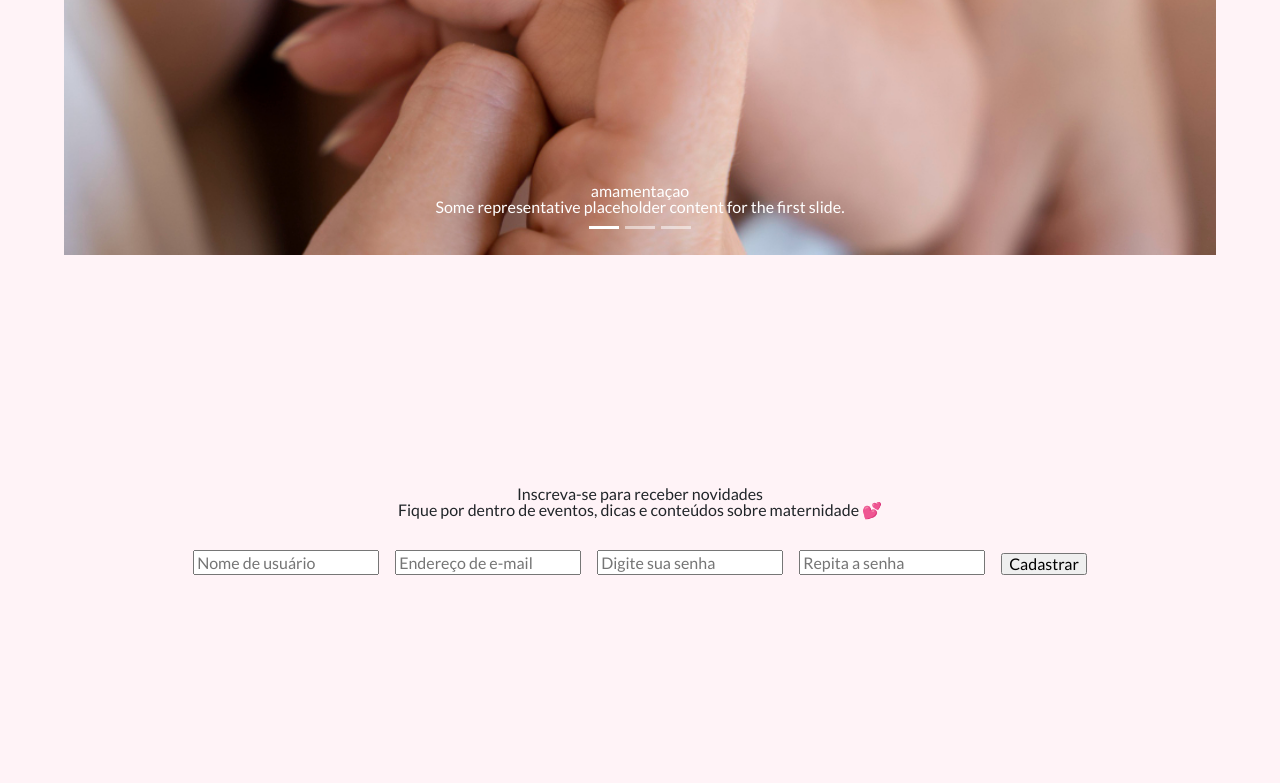
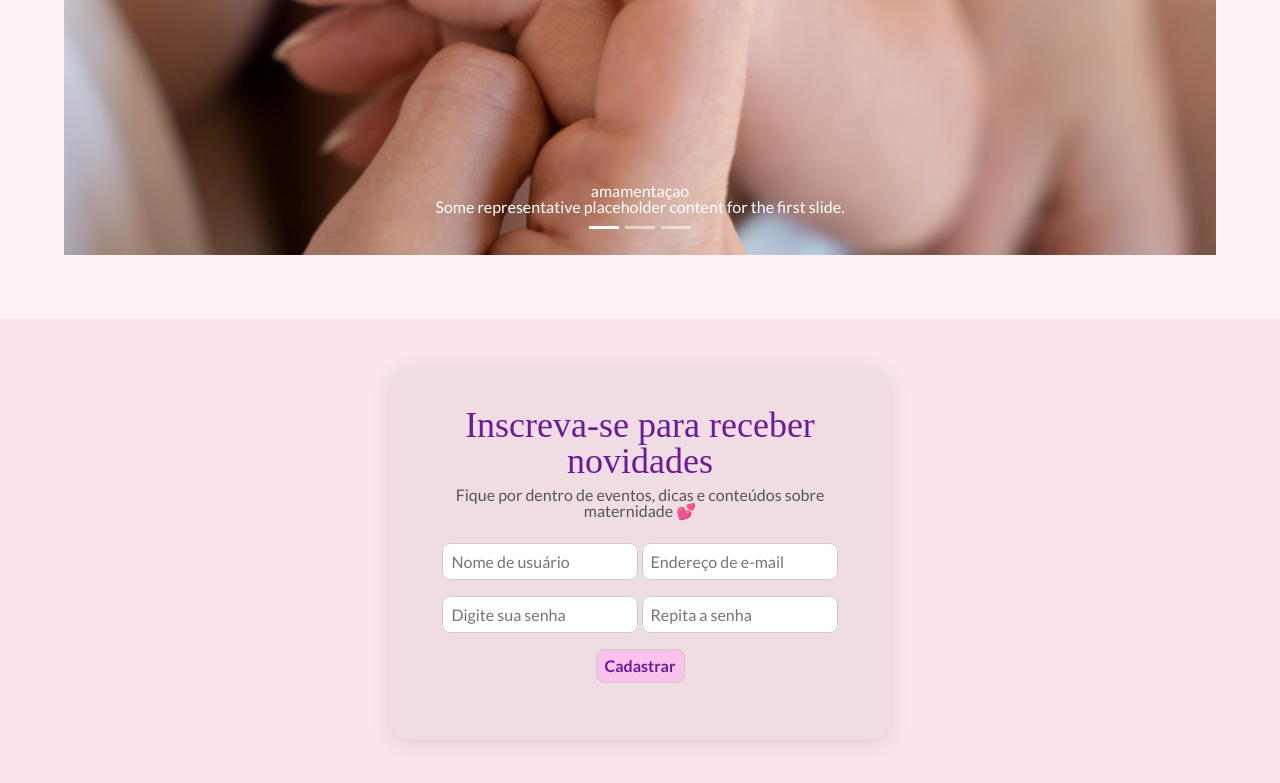
Before and after one commit to Lais-AG/Projeto-FullStack, a plain HTML site: page client/index.html in a window 1280 px wide. Shown: the part 797-1580 px from the top of the page. Before the commit the page ends 1436 px from the top, so only its background shows below. Drawn offline with nearby package versions, Linux system fonts and the light colour scheme; a web font is replaced by a local one.

Commit message:
alteraçao no formuario com ajuda do chatgpt

```diff
--- a/client/index.html
+++ b/client/index.html
@@ -51,21 +51,21 @@
             </div>
             <div class="carousel-inner">
                 <div class="carousel-item active">
-                    <img src="./imagens/2149125032.jpg" class="d-block w-100" alt="...">
+                    <img src="./imagens/2149125032.jpg" class="d-block w-100" style="height: 40%;" alt="...">
                     <div class="carousel-caption d-none d-md-block">
                         <h5>amamentaçao</h5>
                         <p>Some representative placeholder content for the first slide.</p>
                     </div>
                 </div>
                 <div class="carousel-item">
-                    <img src="./imagens/2148880501.jpg" class="d-block w-100" alt="...">
+                    <img src="./imagens/2148880501.jpg" class="d-block" style="height: 40%;" alt="...">
                     <div class="carousel-caption d-none d-md-block">
                         <h5>Saúde do bebe</h5>
                         <p>Some representative placeholder content for the second slide.</p>
                     </div>
                 </div>
                 <div class="carousel-item">
-                    <img src="./imagens/18030.jpg" class="d-block w-100" alt="...">
+                    <img src="./imagens/18030.jpg" class="d-block" style="height: 40%;" alt="...">
                     <div class="carousel-caption d-none d-md-block">
                         <h5>Alimentação na gravidez</h5>
                         <p>Some representative placeholder content for the third slide.</p>
@@ -89,16 +89,16 @@
         integrity="sha384-k6d4wzSIapyDyv1kpU366/PK5hCdSbCRGRCMv+eplOQJWyd1fbcAu9OCUj5zNLiq"
         crossorigin="anonymous"></script>
 </body>
-<footer class="form">
+<footer class="form-section">
     <div class="form-container">
       <h2>Inscreva-se para receber novidades</h2>
       <p>Fique por dentro de eventos, dicas e conteúdos sobre maternidade 💕</p>
-        <form action="" method="post" class="form">
+      <form action="" method="post" class="form-fields">
         <input id="nameUser" type="text" placeholder="Nome de usuário" required>
         <input id="emailUser" type="email" placeholder="Endereço de e-mail" required>
         <input id="password" type="password" placeholder="Digite sua senha" required>
         <input id="passwordConf" type="password" placeholder="Repita a senha" required>
-            <input id="buttonRegister" type="submit" value="Cadastrar"></input>
+        <input id="buttonRegister" type="submit" value="Cadastrar">
       </form>
     </div>
   </footer>
--- a/client/style.css
+++ b/client/style.css
@@ -78,43 +78,54 @@ body {
   font-size: 20px;
 }
 
-.form {
-  min-height: 40%;
+.form-section{
   display: flex;
-  align-items: flex-end;
   justify-content: center;
-  padding: 32px;
-  gap: 16px;
+  align-items: center;
+  background-color: #fce4ec;
+  padding: 48px;
 }
 
 .form-container {
+  background-color: #cdcccc44;
+  border-radius: 20px;
+  padding: 40px;
+  max-width: 500px;
+  width: 100%;
+  box-shadow: 0 6px 20px rgba(0, 0, 0, 0.1);
   text-align: center;
 }
 
-#nome,
-#email,
-#telefone,
-#mensagem {
-  width: 100%;
-  padding: 0.75rem;
-  margin-top: 0.3rem;
-  margin-bottom: 1rem;
+.form-container h2 {
+  font-family: "Playfair", serif;
+  font-size: 36px;
+  color: #6a1b9a;
+  margin-bottom: 8px;
+}
+
+.form-container p {
+  font-size: 16px;
+  color: #555;
+  margin-bottom: 24px;
+}
+
+.form-fields input {
+  padding: 8px;
+  margin-bottom: 16px;
+  border-radius: 8px;
   border: 1px solid #ccc;
-  border-radius: 10px;
   font-size: 1rem;
   box-sizing: border-box;
 }
 
-/* Estilo para textarea */
-#mensagem {
-  resize: vertical;
+#buttonRegister {
+  background-color: #fbc2eb;
+  color: #6a1b9a;
+  font-weight: bold;
+  cursor: pointer;
+  transition: 0.3s ease;
 }
 
-/* Estilo para os labels, se estiverem presentes */
-label {
-  display: block;
-  text-align: left;
-  font-size: 0.9rem;
-  color: #555;
-  margin-bottom: 0.2rem;
+#buttonRegister:hover {
+  background-color: #a6c1ee;
 }
```
Lines whose indentation alone changed are shown as unchanged.
